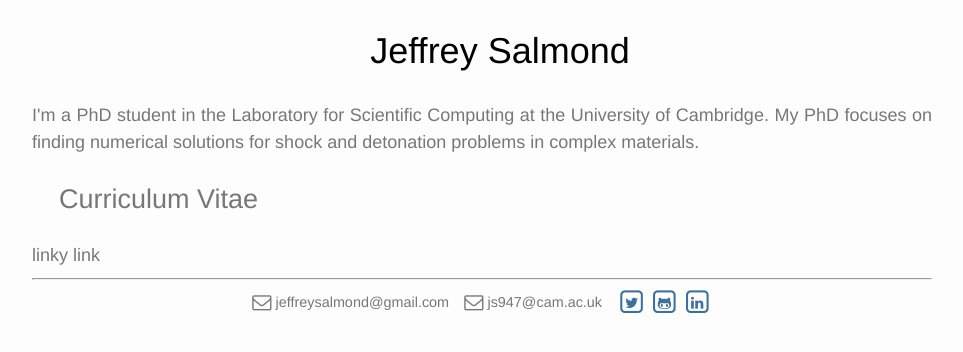
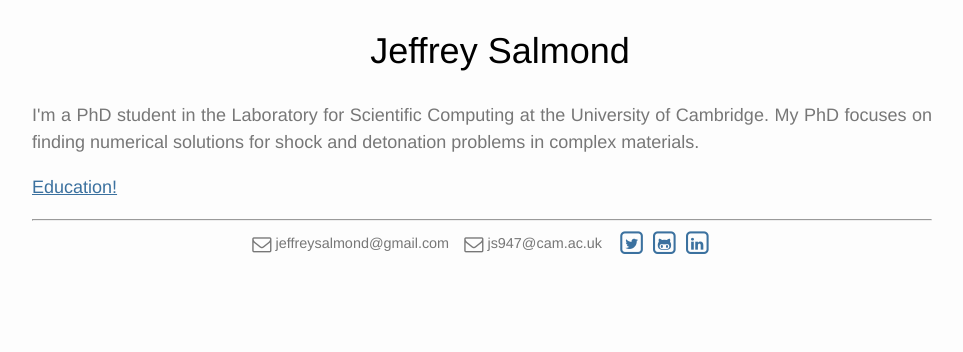
Before and after one commit to mjArcher/mjArcher.github.io, a Jekyll site: the page built from index.html, in a window 1280 px wide. Shown: the top 352 px of the page, without its empty margins (158-1121 px from the left). Built offline with Jekyll 4.4.1, drawn with Linux system fonts in a browser that asks for light colours; nearby versions of some CDN libraries.

Commit message:
improve link to cv page

```diff
--- a/index.html
+++ b/index.html
@@ -7,8 +7,9 @@ title: Jeffrey Salmond
 I'm a PhD student in the Laboratory for Scientific Computing at the University of Cambridge. My PhD focuses on finding numerical solutions for shock and detonation problems in complex materials.
 </p>
 
-<h2>Curriculum Vitae</h2>
-linky link
+<p>
+<a href="/cv/">Education!</a>
+</p>
 
 <!--<ul class="posts">
 {% for post in site.posts %}
```
